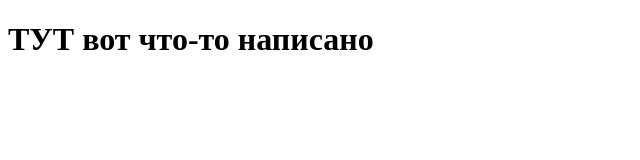
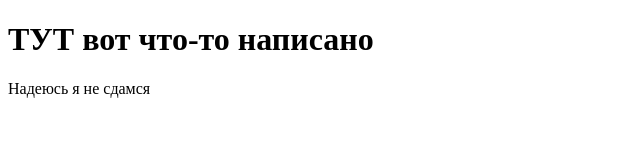
Before and after one commit to TomilinaNaste/first-project, a plain HTML site: page index.html in a window 1280 px wide. Shown: the whole page, without its empty margins (0-640 px from the left). Drawn offline with Linux system fonts and the light colour scheme.

Commit message:
добавлен P

```diff
--- a/index.html
+++ b/index.html
@@ -8,5 +8,6 @@
 </head>
 <body>
     <h1 class="main">ТУТ вот что-то написано</h1>
+    <p>Надеюсь я не сдамся</p>
 </body>
 </html>
```
